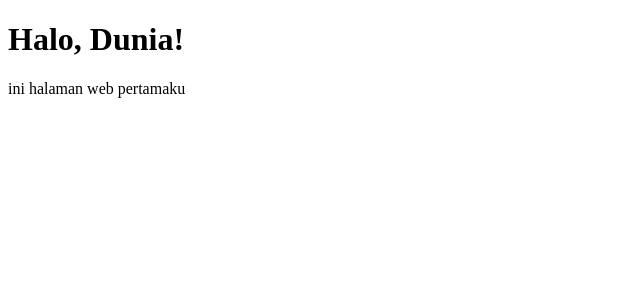
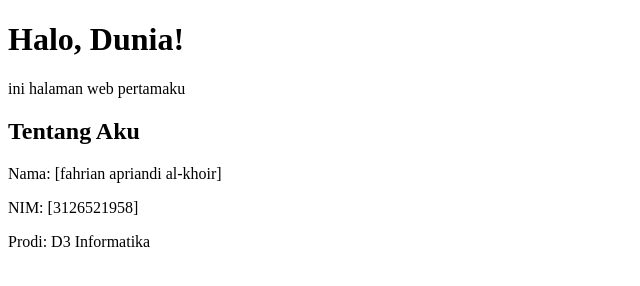
Before and after one commit to fahrian2008/latihan-web-1, a plain HTML site: page index.html in a window 1280 px wide. Shown: the whole page, without its empty margins (0-640 px from the left). Drawn offline with Linux system fonts and the light colour scheme.

Commit message:
Menambahkan informasi diri

```diff
--- a/index.html
+++ b/index.html
@@ -8,5 +8,9 @@
 <body>
 <h1>Halo, Dunia!</h1>
 <p>ini halaman web pertamaku</p>
+<h2>Tentang Aku</h2>
+<p>Nama: [fahrian apriandi al-khoir]</p>
+<p>NIM: [3126521958]</p>
+<p>Prodi: D3 Informatika</p>
 </body>
 </html>
```
